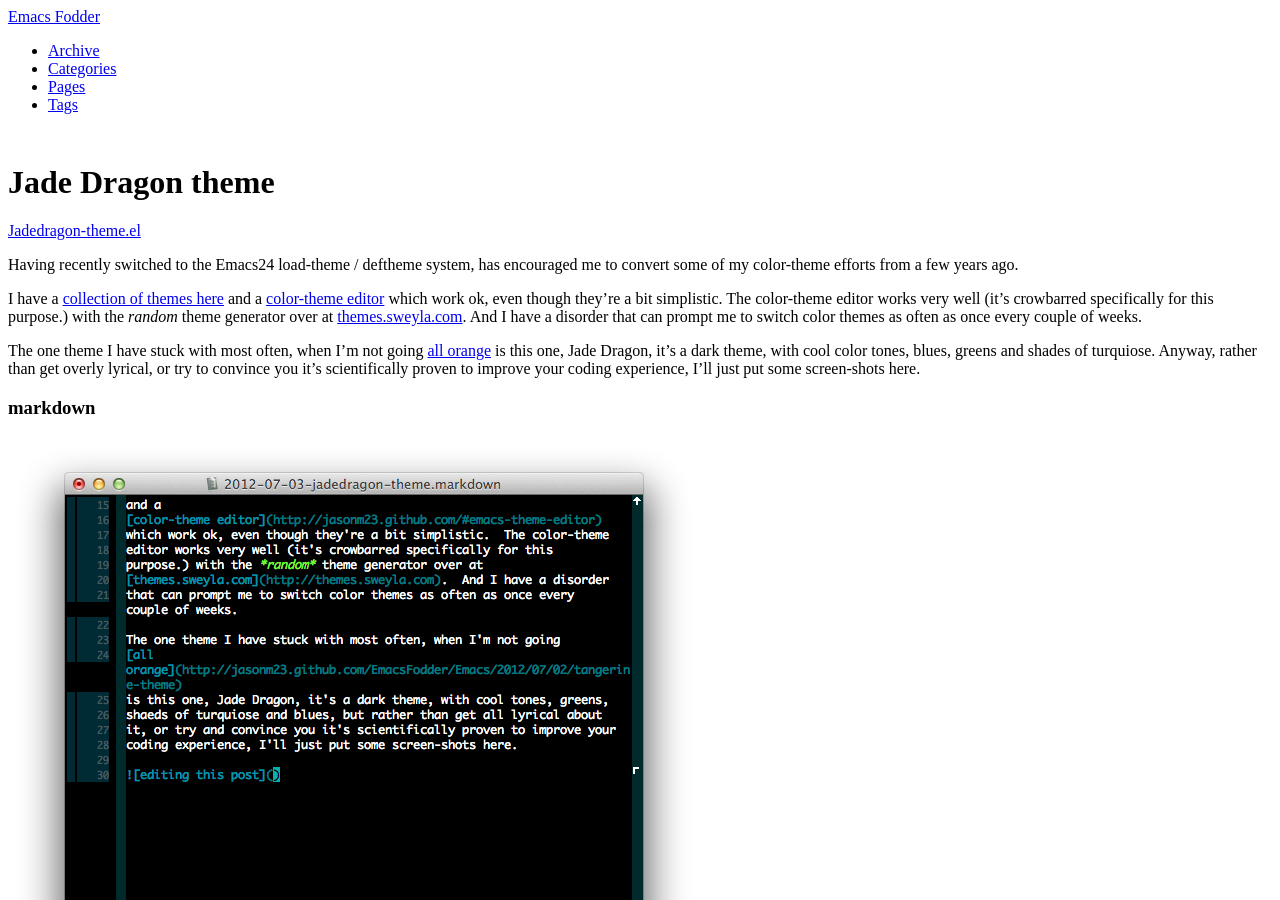
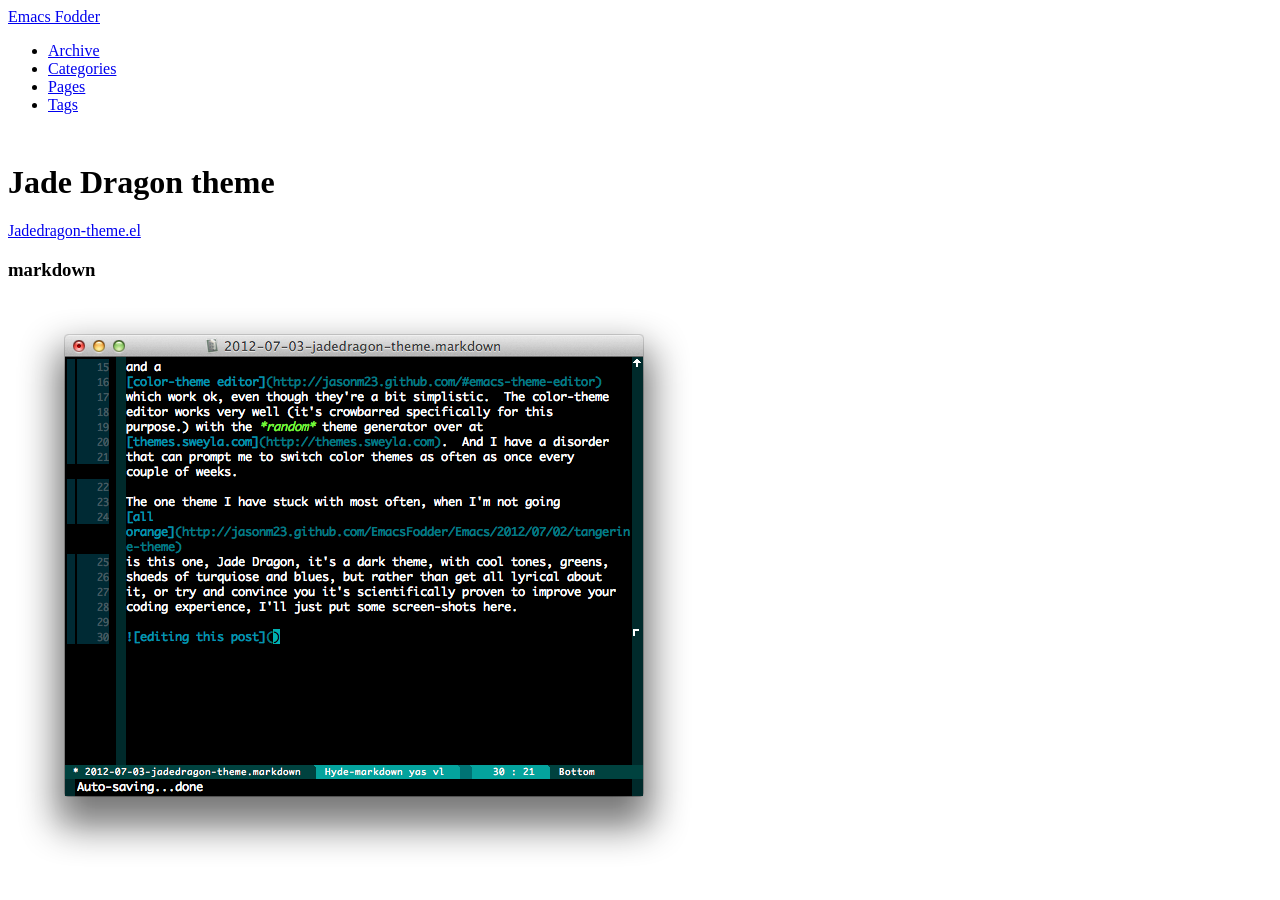
Before and after one commit to jasonm23/OldEmacsFodder, a Jekyll site: the page built from _posts/2012-07-03-jadedragon-theme.md, in a window 1280 px wide and 900 px high. Built offline with Jekyll 4.4.1, drawn with Linux system fonts in a browser that asks for light colours; nearby versions of some CDN libraries; library files that are not in the unit come from our copies; comment, search, counter and statistics services are not loaded.

Commit message:
thinned..

```diff
--- a/_posts/2012-07-03-jadedragon-theme.md
+++ b/_posts/2012-07-03-jadedragon-theme.md
@@ -11,27 +11,6 @@ tags: [emacs, deftheme, color-theme]
 <a href="{{ ASSET_PATH }}Jadedragon-theme.el" class="btn
 btn-primary btn-large">Jadedragon-theme.el</a>
 
-Having recently switched to the Emacs24 load-theme / deftheme system,
-has encouraged me to convert some of my color-theme efforts from a few
-years ago.
-
-I have a
-[collection of themes here](http://jasonm23.github.com/#emacs-themes)
-and a
-[color-theme editor](http://jasonm23.github.com/#emacs-theme-editor)
-which work ok, even though they're a bit simplistic.  The color-theme
-editor works very well (it's crowbarred specifically for this
-purpose.) with the *random* theme generator over at
-[themes.sweyla.com](http://themes.sweyla.com).  And I have a disorder
-that can prompt me to switch color themes as often as once every couple of weeks.
-
-The one theme I have stuck with most often, when I'm not going
-[all orange](http://jasonm23.github.com/EmacsFodder/Emacs/2012/07/02/tangerine-theme)
-is this one, Jade Dragon, it's a dark theme, with cool color tones,
-blues, greens and shades of turquiose. Anyway, rather than get overly
-lyrical, or try to convince you it's scientifically proven to improve
-your coding experience, I'll just put some screen-shots here.
-
 ### markdown
 
 ![editing this post]({{ ASSET_PATH }}jadedragon-markdown.png)
```
